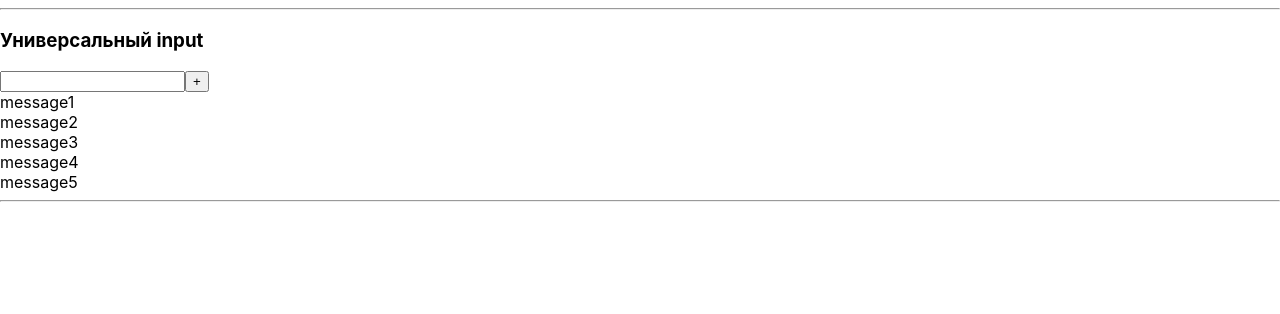
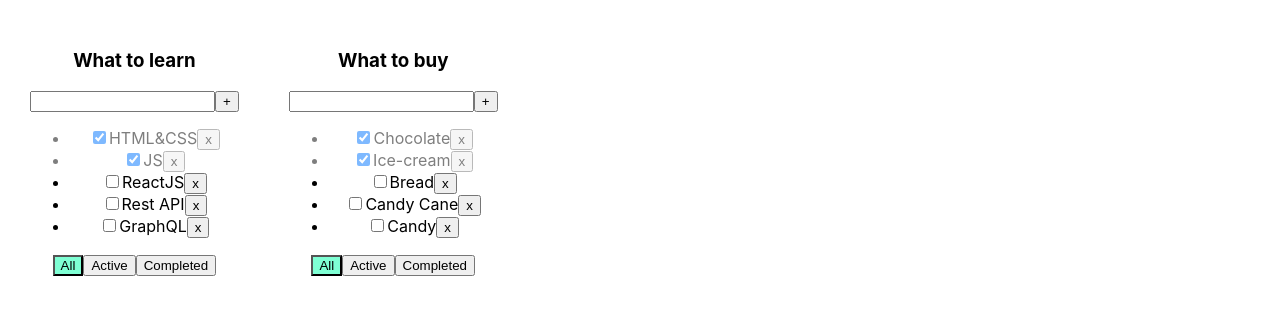
Before and after one commit to AV-html/microtasks, a React (Create React App) app: page / in a window 1280 px wide. Shown: the top 314 px of the page. Built offline with nearby package versions, Linux system fonts and the light colour scheme.

Commit message:
add(7-todolist): 2 todolists

```diff
--- a/package.json
+++ b/package.json
@@ -10,10 +10,12 @@
     "@types/node": "^16.7.13",
     "@types/react": "^18.0.0",
     "@types/react-dom": "^18.0.0",
+    "@types/uuid": "^8.3.4",
     "react": "^18.1.0",
     "react-dom": "^18.1.0",
     "react-scripts": "5.0.1",
     "typescript": "^4.4.2",
+    "uuid": "^8.3.2",
     "web-vitals": "^2.1.0"
   },
   "scripts": {
--- /dev/null
+++ b/src/7-todolist/App7.css
@@ -0,0 +1,24 @@
+.App {
+  padding: 30px;
+  display: flex;
+}
+
+.App > div {
+  margin-right: 50px;
+}
+
+.error {
+  border: red 1px solid;
+}
+
+.error-message {
+  color: red;
+}
+
+.active-filter {
+  background-color: aquamarine;
+}
+
+.is-done {
+  opacity: 0.5;
+}
--- /dev/null
+++ b/src/7-todolist/App7.tsx
@@ -0,0 +1,113 @@
+import React, {useState} from 'react';
+import './App7.css';
+import {Todolist} from './Todolist';
+import {v1} from 'uuid';
+
+export type FilterValuesType = 'all' | 'active' | 'completed';
+export type TodolistType = {
+    id: string
+    title: string
+    filter: FilterValuesType
+}
+
+export type TasksType = {
+    [todolistID: string]: Array<TaskType>
+}
+
+export type TaskType = {
+    id: string
+    title: string
+    isDone: boolean
+}
+
+function App() {
+
+    // let [tasks, setTasks] = useState([
+    //     {id: v1(), title: "HTML&CSS", isDone: true},
+    //     {id: v1(), title: "JS", isDone: true},
+    //     {id: v1(), title: "ReactJS", isDone: false},
+    //     {id: v1(), title: "Rest API", isDone: false},
+    //     {id: v1(), title: "GraphQL", isDone: false},
+    // ]);
+    // let [filter, setFilter] = useState<FilterValuesType>("all");
+
+    const todolistID1 = v1();
+    const todolistID2 = v1();
+
+    const [todolists, setTodolists] = useState<Array<TodolistType>>([
+        {id: todolistID1, title: 'What to learn', filter: 'all'},
+        {id: todolistID2, title: 'What to buy', filter: 'all'},
+    ])
+
+    const [tasks, setTasks] = useState<TasksType>({
+        [todolistID1]: [
+            {id: v1(), title: 'HTML&CSS', isDone: true},
+            {id: v1(), title: 'JS', isDone: true},
+            {id: v1(), title: 'ReactJS', isDone: false},
+            {id: v1(), title: 'Rest API', isDone: false},
+            {id: v1(), title: 'GraphQL', isDone: false},
+        ],
+        [todolistID2]: [
+            {id: v1(), title: 'Chocolate', isDone: true},
+            {id: v1(), title: 'Ice-cream', isDone: true},
+            {id: v1(), title: 'Bread', isDone: false},
+            {id: v1(), title: 'Candy Cane', isDone: false},
+            {id: v1(), title: 'Candy', isDone: false},
+        ]
+    });
+
+
+    function removeTask(todolistID: string, id: string) {
+        setTasks({...tasks, [todolistID]: tasks[todolistID].filter((t) => t.id !== id)});
+    }
+
+    function addTask(todolistID: string, title: string) {
+        const newTask = {id: v1(), title: title, isDone: false}
+
+        setTasks({...tasks, [todolistID]: [newTask, ...tasks[todolistID]]})
+    }
+
+    function changeStatus(todolistID: string, taskId: string, isDone: boolean) {
+        setTasks({...tasks, [todolistID]: tasks[todolistID].map((t) => t.id === taskId ? {...t, isDone} : t)})
+    }
+
+    function changeFilter(todolistID: string, value: FilterValuesType) {
+        setTodolists(todolists.map((todolist) => {
+            return todolist.id === todolistID ? {...todolist, filter: value} : todolist;
+        }))
+    }
+
+
+    const TodolistComponents = todolists.map((todolist) => {
+        let tasksForTodolist = tasks[todolist.id];
+        if (todolist.filter === 'active') {
+            tasksForTodolist = tasks[todolist.id].filter(t => !t.isDone);
+        }
+        if (todolist.filter === 'completed') {
+            tasksForTodolist = tasks[todolist.id].filter(t => t.isDone);
+        }
+
+        return (
+            <Todolist
+                key={todolist.id}
+                todolistID={todolist.id}
+                title={todolist.title}
+                filter={todolist.filter}
+                tasks={tasksForTodolist}
+
+                removeTask={removeTask}
+                changeFilter={changeFilter}
+                addTask={addTask}
+                changeTaskStatus={changeStatus}
+            />
+        )
+    })
+
+    return (
+        <div className="App">
+            {TodolistComponents}
+        </div>
+    );
+}
+
+export default App;
--- /dev/null
+++ b/src/7-todolist/Todolist.tsx
@@ -0,0 +1,89 @@
+import React, {ChangeEvent, KeyboardEvent, useState} from 'react';
+import {FilterValuesType, TaskType} from './App7';
+
+
+type PropsType = {
+    todolistID: string
+    title: string
+    filter: FilterValuesType
+    tasks: Array<TaskType>
+
+    removeTask: (todolistID: string, taskId: string) => void
+    changeFilter: (todolistID: string, value: FilterValuesType) => void
+    addTask: (todolistID: string, title: string) => void
+    changeTaskStatus: (todolistID: string, taskId: string, isDone: boolean) => void
+
+}
+
+export function Todolist(props: PropsType) {
+
+    let [title, setTitle] = useState('')
+    let [error, setError] = useState<string | null>(null)
+
+    const addTask = () => {
+        if (title.trim() !== '') {
+            props.addTask(props.todolistID, title.trim());
+            setTitle('');
+        } else {
+            setError('Title is required');
+        }
+    }
+
+    const onChangeHandler = (e: ChangeEvent<HTMLInputElement>) => {
+        setTitle(e.currentTarget.value)
+    }
+
+    const onKeyPressHandler = (e: KeyboardEvent<HTMLInputElement>) => {
+        setError(null);
+        if (e.key === 'Enter') {
+            addTask();
+        }
+    }
+
+    const onAllClickHandler = () => props.changeFilter(props.todolistID, 'all');
+    const onActiveClickHandler = () => props.changeFilter(props.todolistID, 'active');
+    const onCompletedClickHandler = () => props.changeFilter(props.todolistID, 'completed');
+
+
+    return <div>
+        <h3>{props.title}</h3>
+        <div>
+            <input value={title}
+                   onChange={onChangeHandler}
+                   onKeyDown={onKeyPressHandler}
+                   className={error ? 'error' : ''}
+            />
+            <button onClick={addTask}>+</button>
+            {error && <div className="error-message">{error}</div>}
+        </div>
+        <ul>
+            {
+                props.tasks.map(t => {
+                    const onClickHandler = () => props.removeTask(props.todolistID, t.id)
+                    const onChangeHandler = (e: ChangeEvent<HTMLInputElement>) => {
+                        props.changeTaskStatus(props.todolistID, t.id, e.currentTarget.checked);
+                    }
+
+                    return <li key={t.id} className={t.isDone ? 'is-done' : ''}>
+                        <input type="checkbox"
+                               onChange={onChangeHandler}
+                               checked={t.isDone}/>
+                        <span>{t.title}</span>
+                        <button onClick={onClickHandler}>x</button>
+                    </li>
+                })
+            }
+        </ul>
+        <div>
+            <button className={props.filter === 'all' ? 'active-filter' : ''}
+                    onClick={onAllClickHandler}>All
+            </button>
+            <button className={props.filter === 'active' ? 'active-filter' : ''}
+                    onClick={onActiveClickHandler}>Active
+            </button>
+            <button className={props.filter === 'completed' ? 'active-filter' : ''}
+                    onClick={onCompletedClickHandler}>Completed
+            </button>
+        </div>
+    </div>
+}
--- a/src/App.tsx
+++ b/src/App.tsx
@@ -1,7 +1,7 @@
 import React from 'react';
 import './App.css';
-
-import {App6} from './6-input/App6';
+import App7 from './7-todolist/App7';
+// import {App6} from './6-input/App6';
 // import {App5} from "./5-filter/App5";
 // import {App4} from "./4-use-state/App4";
 // import {App3} from "./3-button/App3";
@@ -17,7 +17,8 @@ function App() {
             {/*<App3/>*/}
             {/*<App4/>*/}
             {/*<App5/>*/}
-            <App6/>
+            {/*<App6/>*/}
+            <App7/>
         </>
     );
 }
```
Also changed, not shown: 1 other file (tests, documents, lock files or other folders).
